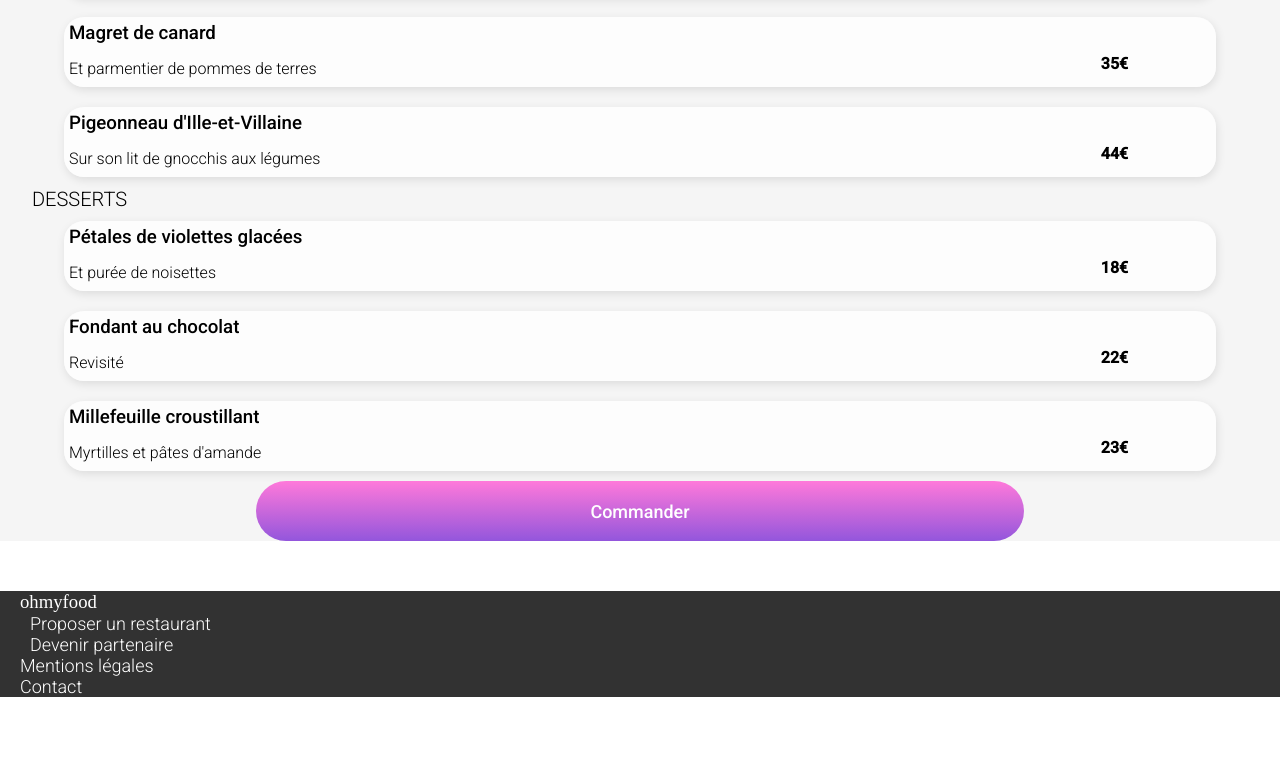
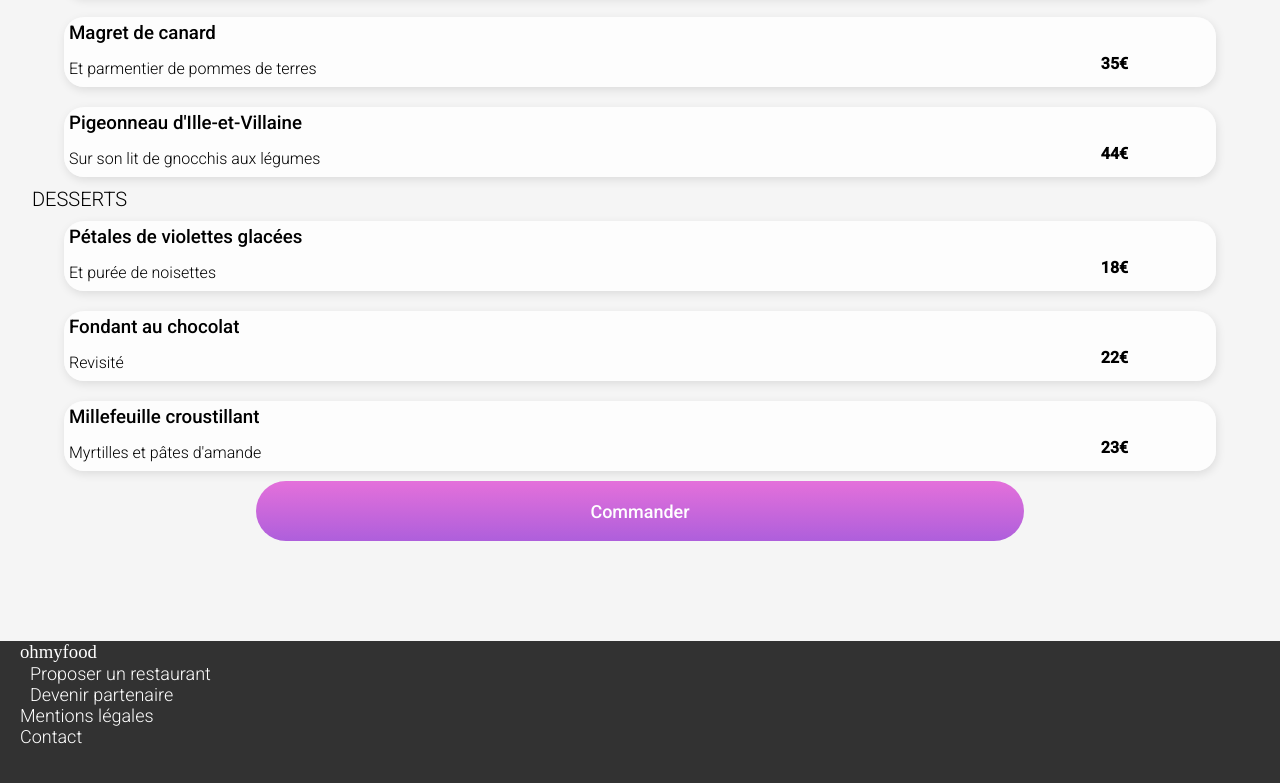
Before and after one commit to XavColl/Dynamisez-page-web-css, a website: page menus/a-la-francaise.html in a window 1280 px wide. Shown: the part 825-1608 px from the top of the page. Before the commit the page ends 1522 px from the top, so only its background shows below. Drawn offline with Linux system fonts and the light colour scheme; a web font is replaced by a local one.

Commit message:
transition gradient

```diff
--- a/menus/a-la-francaise.html
+++ b/menus/a-la-francaise.html
@@ -66,10 +66,10 @@
             <div class="dish__validation"></div>
         </div>
         <div class="ctr-flex">
-            <button>Commander</button>
+            <div class="order"><button>Commander</button></div>
         </div>
     </main>
-    <footer>
+    <footer class="ftr-menu">
         <h3>ohmyfood</h3>
         <div><i></i><p>Proposer un restaurant</p></div>
         <div><i></i><p>Devenir partenaire</p></div>
--- a/sass/main.scss
+++ b/sass/main.scss
@@ -1,8 +1,16 @@
 @import url('https://fonts.googleapis.com/css2?family=Roboto:wght@100;300;500&family=Shrikhand&display=swap');
+
+$background-black: rgb(50, 50, 50);
+$background-light : rgb(245, 245, 245);
+$backrgound-dark : rgb(225, 225, 225);
+
 *{
     margin : 0;
     padding : 0;
     font-family: "Roboto";
+}
+body{
+    background-color: $background-black;
 }
 p{
     font-size : 18px;
@@ -31,6 +39,7 @@ header{
     display : flex;
     flex-direction : column;
     justify-content: center;
+    background-color : #FFFFFF;
     h1{
         font-family: "Shrikhand";
         text-align : center;
@@ -42,15 +51,38 @@ header{
         font-size : 26px;
     }
 }
-button{
+.order {
+    align-self : center;
+    border-radius: 120px;
+    position : relative;
+    overflow : hidden;
+    transition: 0.2s ease-in;
     height : 60px;
     width : 60%;
+    &:hover::before{
+        top : 0px;
+    }
+    &::before{
+        transform : translateZ(2px);
+        transition : 0.5s;
+        content : "";
+        display : block;
+        position : relative;
+        background: linear-gradient(0deg, rgba(147,86,220,1), rgba(255,121,218,1) 100%);
+        width : 100%;
+        height : 200%;
+        top : -30px;
+    }
+}
+button{
+    position : relative;
+    width : 100%;
+    height : 100%;
     font-size: 18px;
-    color : white;
+    color : #FFFFFF;
     border : none;
-    border-radius: 120px;
-    background: rgb(147,86,220);
-    background: linear-gradient(0deg, rgba(147,86,220,1) 0%, rgba(255,121,218,1) 100%);
+    background: transparent;
+    top : -120px;
 }
 .infos{
     width : 100%;
@@ -75,18 +107,19 @@ button{
         justify-items : center;
         justify-content: space-around;
         height : 100%;
-        background-color : rgb(245, 245, 245);
+        background-color : $background-light;
     }
     &__title{
         width : 100%;
         height : 60px;
-        background-color : rgb(226, 226, 226);
+        background-color : $backrgound-dark;
         p{
             margin-top : 10px;
         }
     }
 }
 .help-user{
+    background-color : #FFFFFF;
     display : flex;
     flex-direction : column;
     &__title{
@@ -96,7 +129,6 @@ button{
         justify-content: center;
         h2{
             margin-left : 50px;
-
         }
     }
     &__content{
@@ -109,7 +141,7 @@ button{
         display : flex;
         width : 80%;
         height : 60px;
-        background-color : rgb(245, 245, 245);
+        background-color : $background-light;
         border-radius: 20px;
         align-self : center;
         box-shadow: 1px 3px 10px rgba(0, 0, 0, 0.2);
@@ -140,7 +172,7 @@ button{
     width : 100%;
     display : flex;
     flex-direction: column;
-    background-color: rgb(245, 245, 245);
+    background-color: $background-light;
     h2{
         margin : 40px 0 20px 20px;
     }
@@ -216,7 +248,13 @@ button{
         }
     }
 }
+.ftr-menu{
+    position : relative;
+    top : -50px;
+}
 footer{
+    background-color: $background-black;
+    color : #FFFFFF;
     h3{
         font-family: "Shrikhand";
         margin-left : 20px;
@@ -232,12 +270,11 @@ footer{
     >p{
         margin-left : 20px;
     }
-    background-color: rgb(50, 50, 50);
-    color : #FFFFFF
 }
 
 .restaurant-container{
-    background-color :rgb(245, 245, 245);
+    padding-bottom : 100px;
+    background-color :$background-light;
     border-radius : 20px 20px 0 0;
     position : relative;
     top : -50px;
```
Also changed, not shown: index.html (+1 -2 lines), menus/la-note-enchantee.html (+2 -2 lines), menus/la-palette-du-gout.html (+2 -2 lines), menus/le-delice-des-sens.html (+2 -2 lines), public/css/style.css.
